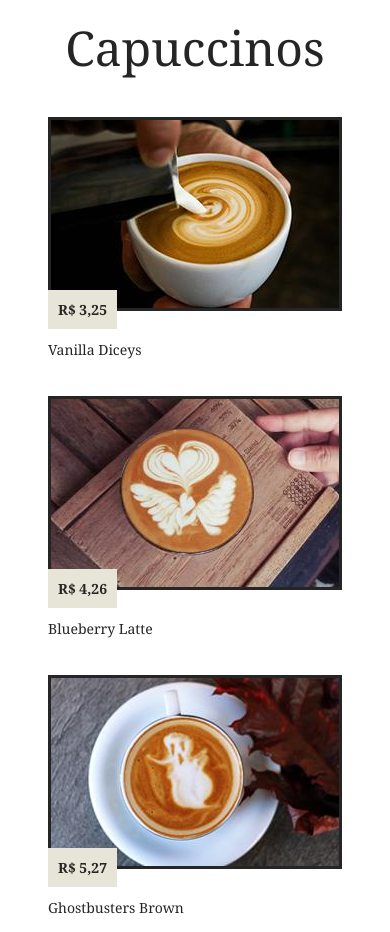
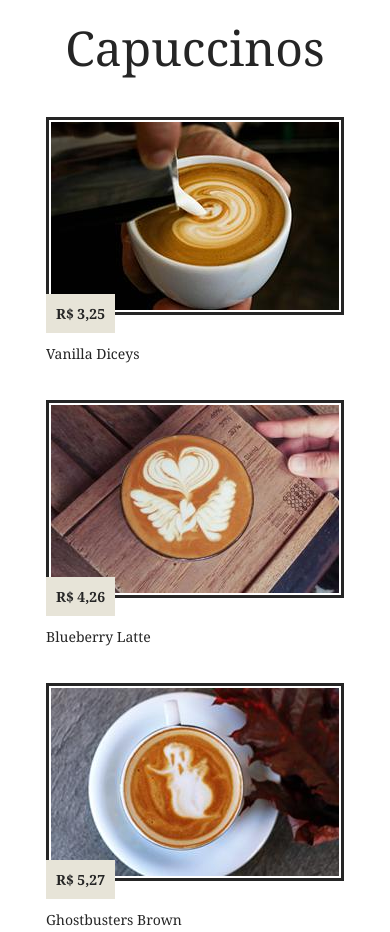
Before and after one commit to NatanaelSaymon/projeto-brafe-2-fb, a plain HTML site: page index.html in a window 390 px wide. Shown: the part 880-1812 px from the top of the page. Drawn offline with Linux system fonts and the light colour scheme.

Commit message:
Done: inserindo borda branca nas imagens

```diff
--- a/assets/css/mediaquery.css
+++ b/assets/css/mediaquery.css
@@ -25,7 +25,7 @@
   }
 
   .produtos li img {
-    border: 2px
+    border: 2px solid #ffffff;
   }
 
 }
```
